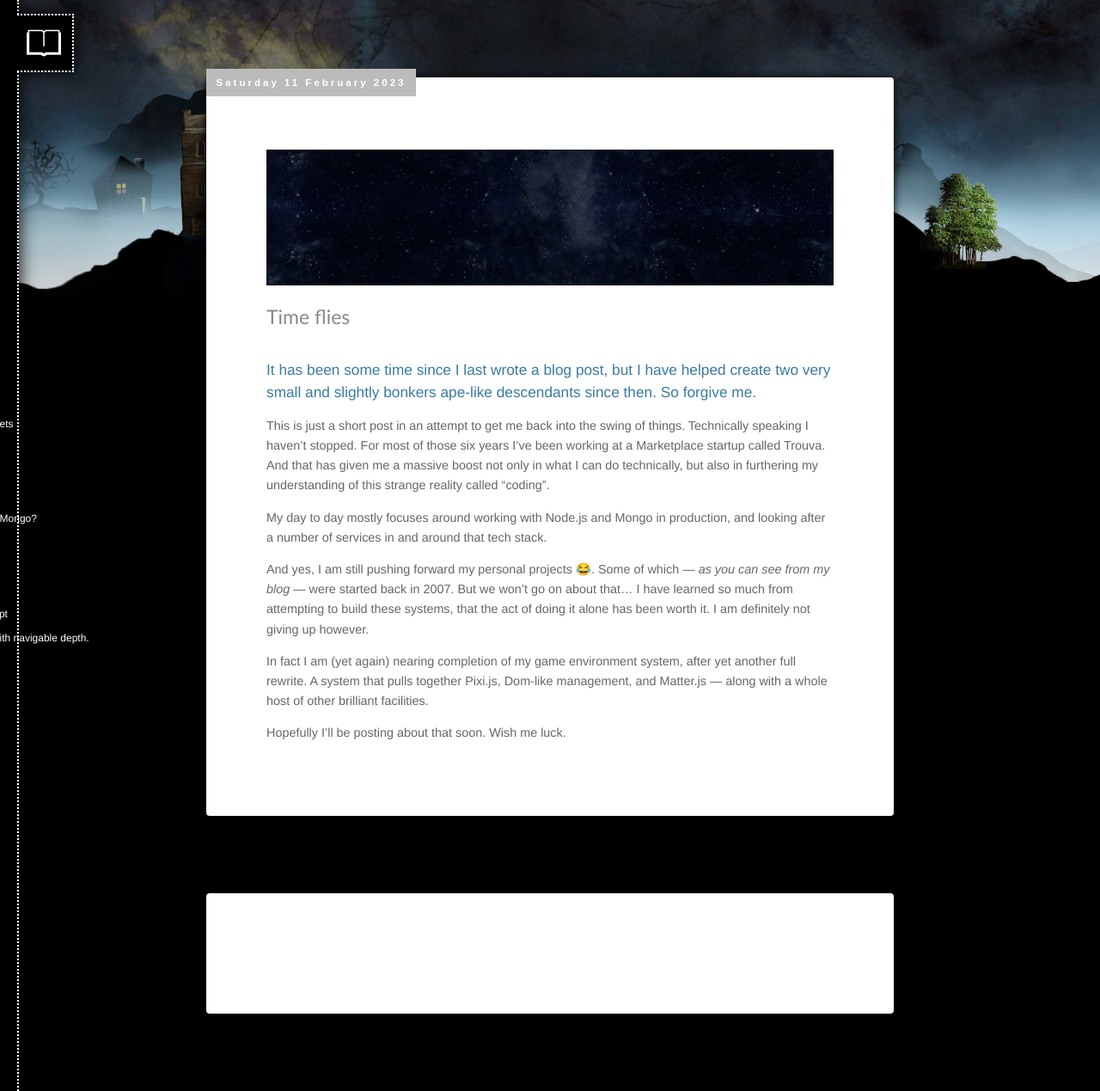
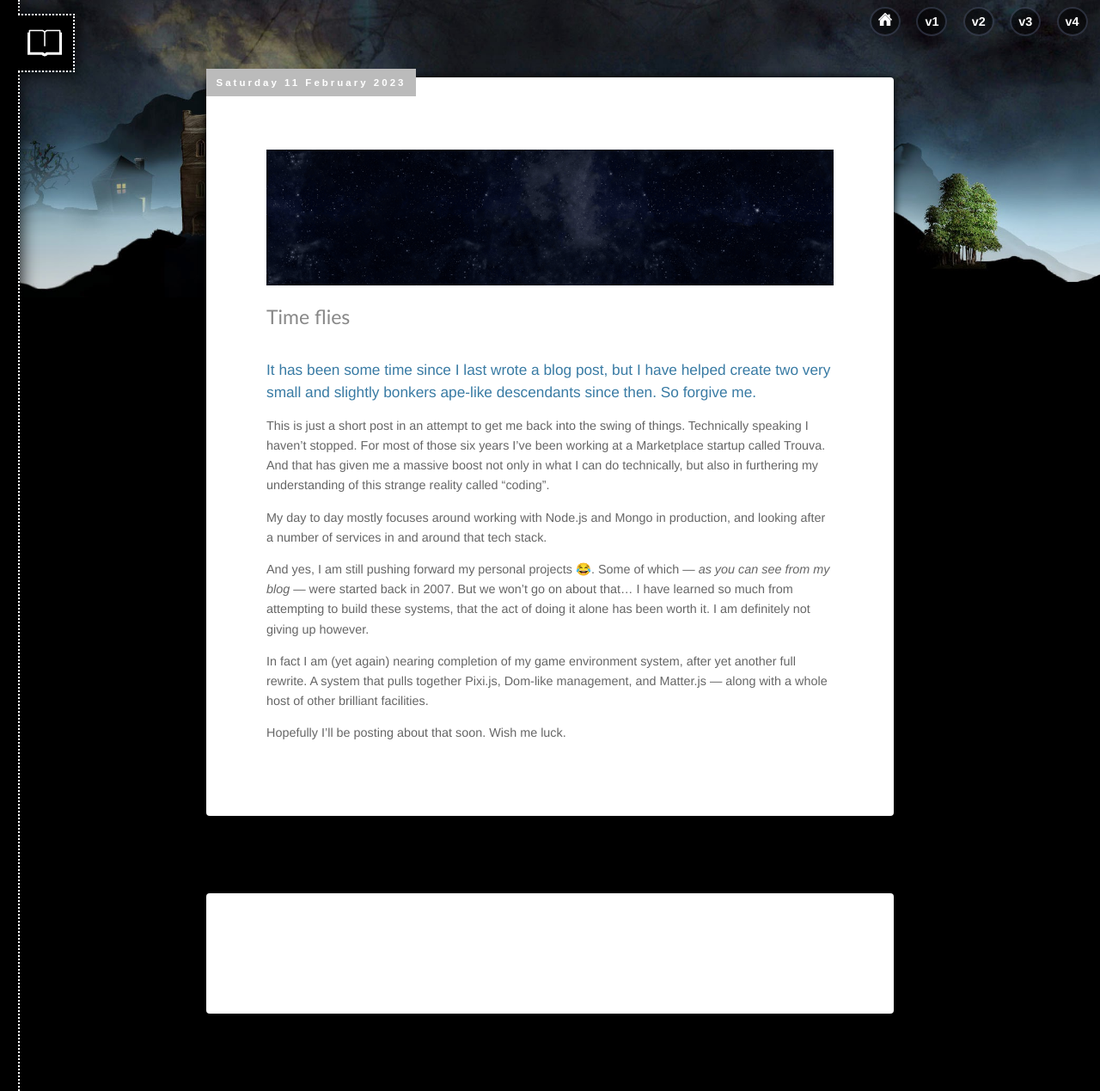
Before and after one commit to codelamp/codelamp.github.io, a Jekyll site: the page built from _posts/2023-02-11-time-flies.md, in a window 1280 px wide and 1269 px high. Shown: the whole window at 86% size. Built offline with Jekyll 4.4.1, drawn with Linux system fonts in a browser that asks for light colours; comment, search, counter and statistics services are not loaded.

Commit message:
rejig design to improve side menu links

```diff
--- a/_includes/header.html
+++ b/_includes/header.html
@@ -1 +1,11 @@
 <!-- header //-->
+<div class="header-nav">
+    <h2>Navigation</h2>
+    <ul class="navigation-links">
+        {% if page.pid %}<li class="nav-link"><a href="/"><img src="/images/home-icon.png" width="16" /></a></li>{% endif %}
+        <li class="nav-link"><a href="https://as-if-by.co.uk" title="Visit Codelamp v1 site (now holding page)">v1</a></li>
+        <li class="nav-link"><a href="http://codelamp.co.uk/index-v2.php" title="Visit Codelamp v2 site (PHP)">v2</a></li>
+        <li class="nav-link"><a href="https://v3.codelamp.co.uk" title="Visit Codelamp v3 site (Node + Sails)">v3</a></li>
+        <li class="nav-link"><a href="https://v4.codelamp.co.uk" title="Visit Codelamp v4 site (Pure JavaScript)">v4</a></li>
+    </ul>
+</div>
--- a/_includes/sidebar.html
+++ b/_includes/sidebar.html
@@ -9,18 +9,10 @@
       </li>
     </ul>
     <header>
-      <a href="/"><img src="/images/blog-header.png" width="300" /></a>
+      <a href="/"><img src="/images/blog-header.png" width="400" /></a>
     </header>
     <div class="padding">
       <section class="recent-posts">
-        <h2>Navigation</h2>
-        <ul class="navigation-links">
-          <li class="nav-link"><a href="/">- Homepage</a></li>
-          <li class="nav-link"><a href="https://v4.codelamp.co.uk">- v4 website</a></li>
-          <li class="nav-link"><a href="https://v3.codelamp.co.uk">- v3 website</a></li>
-          <li class="nav-link"><a href="http://codelamp.co.uk/index-v2.php">- v2 website</a></li>
-          <li class="nav-link"><a href="https://as-if-by.co.uk">- v1 website</a></li>
-        </ul>
         <h2>Recent Posts</h2>
         <ul class="recent-posts">
         {% for post in site.posts %}
--- a/_sass/aside-nav.scss
+++ b/_sass/aside-nav.scss
@@ -1,11 +1,12 @@
 aside.nav {
   position: fixed;
-  width: 400px;
+  width: 420px;
   margin: 0;
   padding: 0;
   top: 0;
   bottom: 0;
   z-index: 200;
+  pointer-events: none;
 }
 
 aside.nav .inner {
@@ -17,10 +18,12 @@
   border-right: 2px dotted #fff;
   z-index: 2;
   box-shadow: 0 0 20px #000;
+  pointer-events: auto;
 }
 
 aside.nav .padding {
   padding: 20px;
+  padding-top: 0;
 }
 
 aside.nav h2 {
@@ -92,6 +95,8 @@
   white-space: nowrap;
   font-size: 9pt;
   margin-bottom: 0.3em;
+  text-overflow: ellipsis;
+  overflow: hidden;
 }
 
 section.recent-posts li.nav-link a,
--- /dev/null
+++ b/_sass/header-nav.scss
@@ -0,0 +1,31 @@
+.header-nav {
+    position: fixed;
+    top: 1em;
+    right: 1em;
+    margin: 0;
+    padding: 0;
+    z-index: 200;
+}
+
+.header-nav h2 {
+    display: none;
+}
+
+.header-nav .nav-link {
+    display: inline-block;
+    margin-left: 1em;
+}
+
+.header-nav a {
+    color: #fff;
+    text-decoration: none;
+    font-weight: bold;
+    border-radius: 50%;
+    background: rgba(0, 0, 0, 0.5);
+    padding: 7px 8px;
+    border: 2px solid rgba(180, 200, 255, 0.2);
+}
+
+.header-nav a:hover {
+    border: 2px solid rgba(180, 200, 255, 0.8);
+}
--- a/css/core.scss
+++ b/css/core.scss
@@ -34,6 +34,7 @@
 
 section.intro {
   color: #fff;
+  text-shadow: 0px 0px 4px rgba(0,0,0,0.4);
 }
 
 section.intro p {
@@ -172,6 +173,7 @@
   max-width: 250px;
 }
 
+@import "header-nav";
 @import "aside-nav";
 @import "posts";
 @import "tabs";
--- a/css/responsive.scss
+++ b/css/responsive.scss
@@ -4,6 +4,24 @@
 ---
 
 @media screen and (max-width: 800px) {
+
+  body {
+    background: #000 url('/images/blog-bg--blurred.jpg') repeat-x fixed center top / 120% auto;
+  }
+
+  .header-nav {
+    display: block;
+    position: relative;
+    width: 100%;
+    text-align: right;
+    margin-bottom: 3em;
+  }
+
+  section.intro {
+    margin: 0;
+    margin-left: 1em;
+    text-shadow: 0px 0px 4px rgba(0,0,0,0.8);
+  }
 
   section.content,
   section.recent-posts,
```
Also changed, not shown: images/blog-bg--blurred.jpg (added), images/home-icon.png (added).
